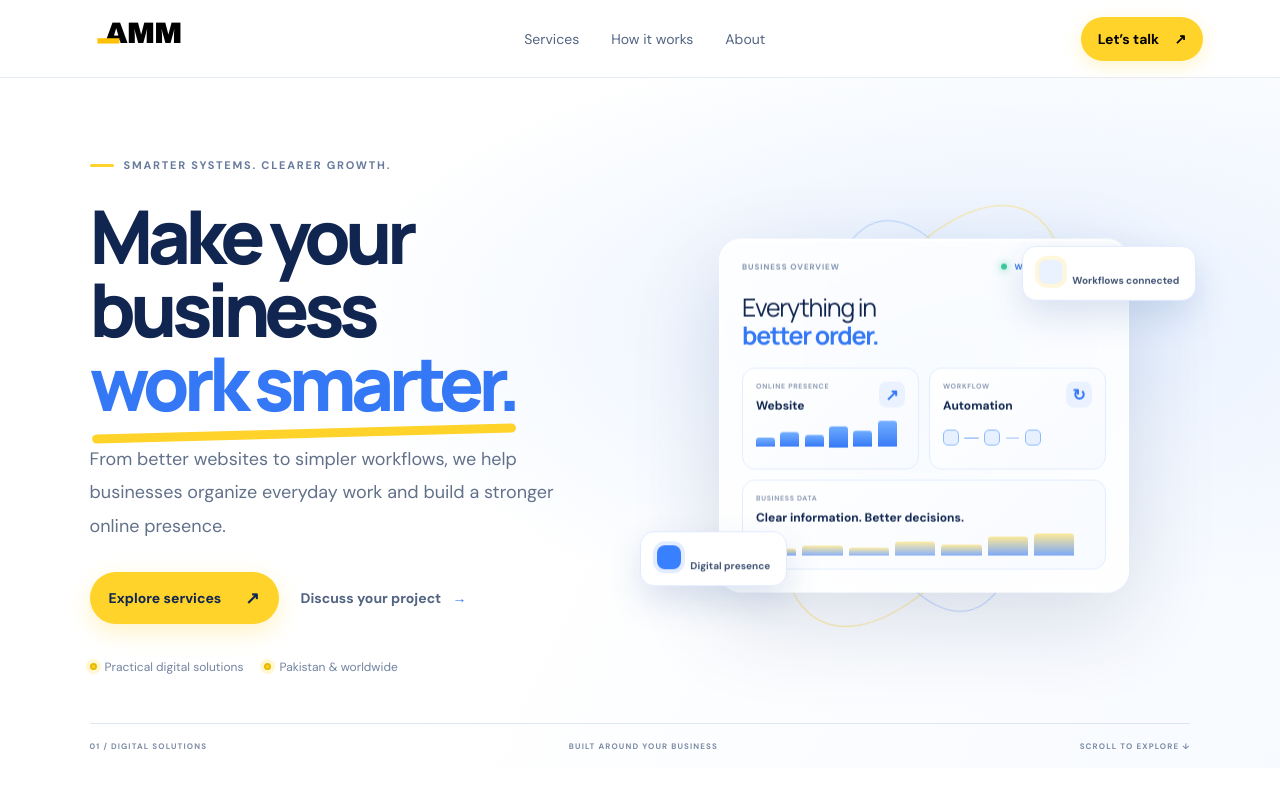
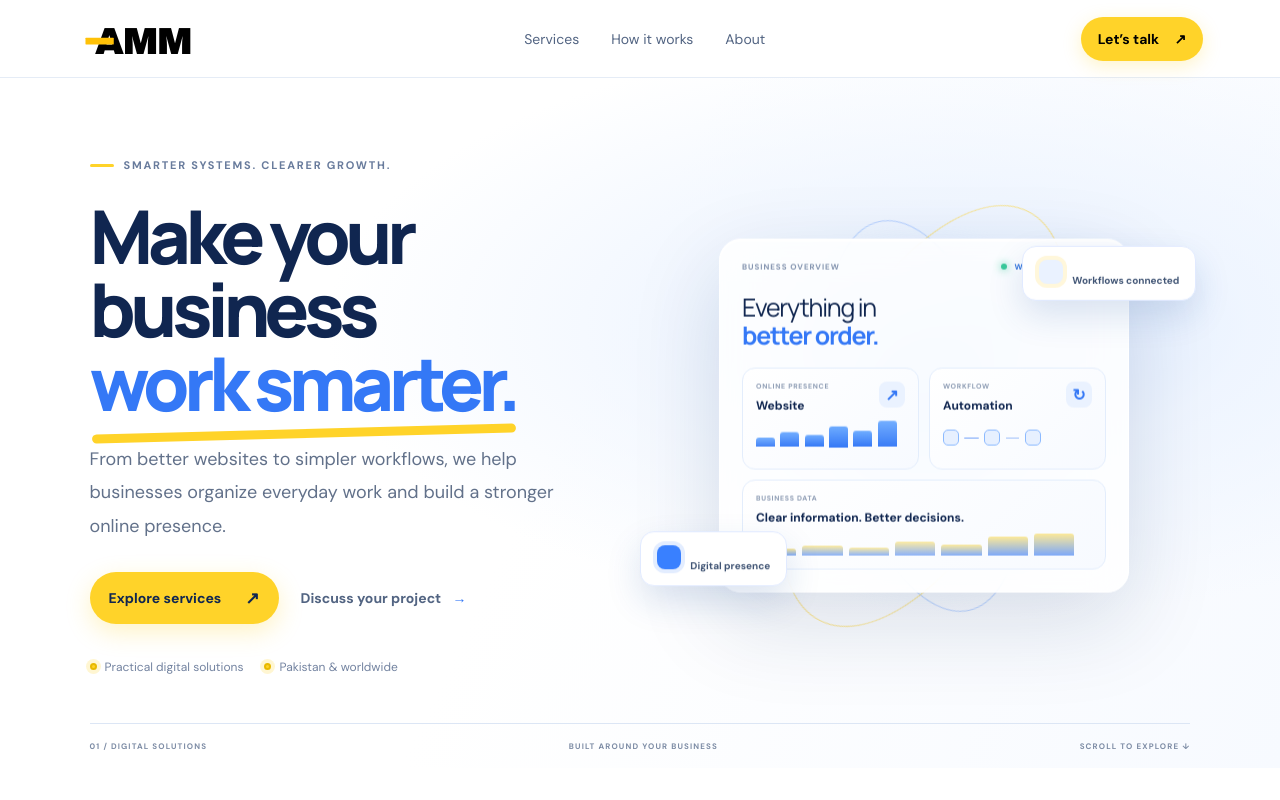
Before and after one commit to wwwab229-cpu/amm-data-solutions-website, a Next.js app: page / in a window 1280 px wide. Shown: the top 800 px of the page. Built offline with nearby package versions, Linux system fonts and the light colour scheme.

Commit message:
Replace old logo component with final single-yellow-bar AMM logo

```diff
--- a/logo/AMMLogo.tsx
+++ b/logo/AMMLogo.tsx
@@ -1,43 +1,52 @@
-"use client";
+import React from 'react';
 
 type AMMLogoProps = {
   className?: string;
-  height?: number;
-  label?: string;
+  size?: number;
 };
 
-export default function AMMLogo({
-  className,
-  height = 48,
-  label = "AMM Data Solutions",
-}: AMMLogoProps) {
+export default function AMMLogo({ className = "", size = 132 }: AMMLogoProps) {
   return (
+    <div
+      className={className}
+      style={{ width: size, height: size * 0.36 }}
+      role="img"
+      aria-label="AMM Data Solutions"
+    >
       <svg
-      className={className}
-      width="132"
-      height={height}
+        width="100%"
+        height="100%"
         viewBox="0 0 280 100"
         xmlns="http://www.w3.org/2000/svg"
-      role="img"
-      aria-label={label}
+        style={{ display: 'block' }}
+        aria-hidden="true"
         focusable="false"
       >
-      {/* AMM - Pure Black */}
+        {/* AMM - Pure Black #000000 - Extra Bold */}
         <text
           x="50%"
-        y="60"
+          y="62"
           fontFamily="Arial Black, Inter, sans-serif"
           fontWeight="900"
-        fontSize="78"
+          fontSize="80"
           fill="#000000"
           textAnchor="middle"
-        letterSpacing="-2"
+          letterSpacing="-3"
+          dominantBaseline="middle"
         >
           AMM
         </text>
 
-      {/* SINGLE Yellow Bar - Bright #FFC107 - Only ONE, no duplicate */}
-      <rect x="20" y="48" width="58" height="14" fill="#FFC107" />
+        {/* SINGLE Bright Yellow Bar #FFC107 - ONLY ONE, No Duplicate */}
+        <rect
+          x="18"
+          y="48"
+          width="60"
+          height="14"
+          fill="#FFC107"
+          rx="1"
+        />
       </svg>
+    </div>
   );
 }
```
Lines whose indentation alone changed are shown as unchanged.
